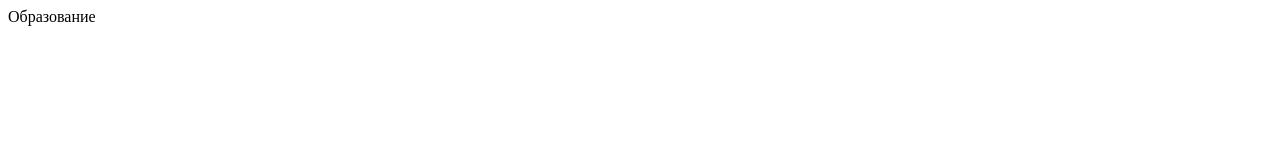
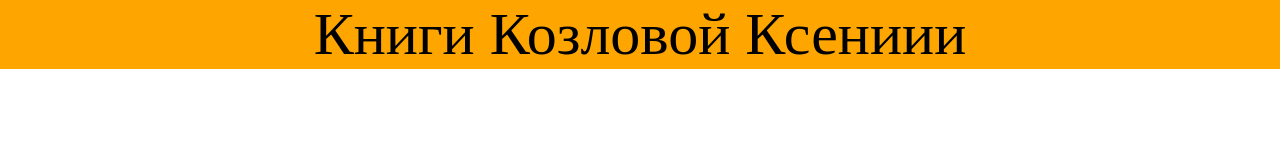
Before and after one commit to html-css-web/test, a plain HTML site: page index.html in a window 1280 px wide. Drawn offline with Linux system fonts and the light colour scheme.

Commit message:
Книги

```diff
--- a/index.html
+++ b/index.html
@@ -1,5 +1,16 @@
 <div>
 	<div class="zg">
-		<span> Образование </span>
+		<span>Книги Козловой Ксениии</span>
 	</div>
 </div>
+<style>
+.zg{
+font-size: 60px;
+text-align: center;
+background-color: orange;
+}
+body{
+margin: 0px;
+padding: 0px;
+}
+</style>
```
